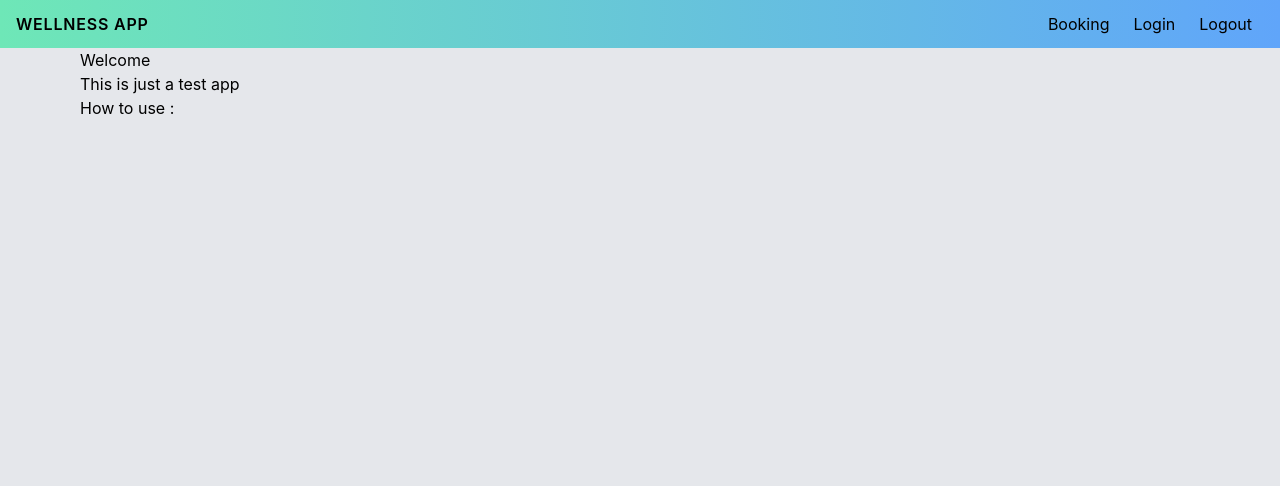
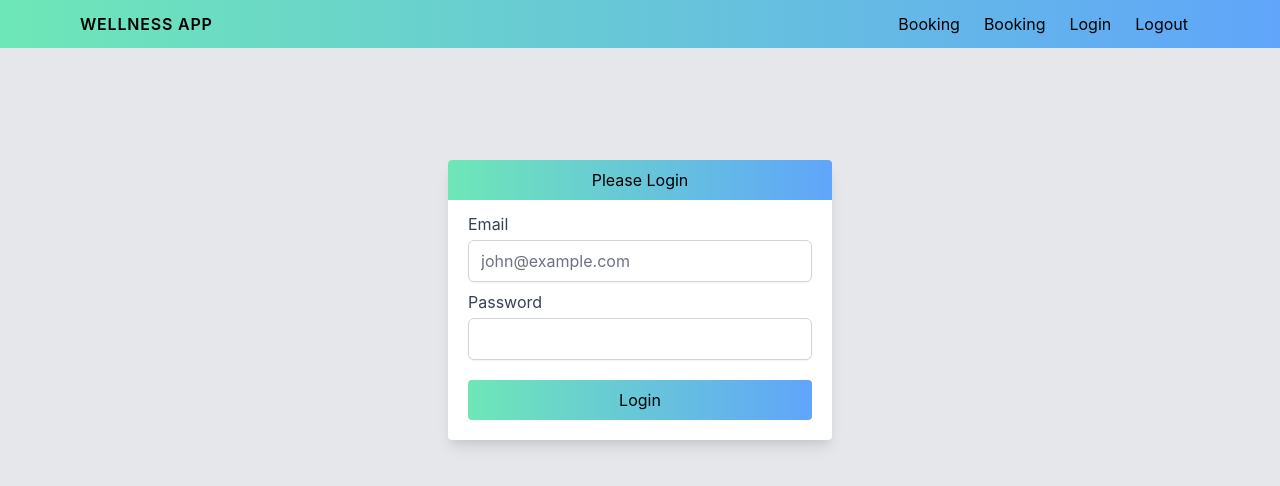
Before and after one commit to mRizalMaulana/wellness-app, a React (Create React App) app in the folder frontend/: page /login in a window 1280 px wide. Before the commit this address led to /. Shown: the top 486 px of the page. Built offline with nearby package versions, Linux system fonts and the light colour scheme.

Commit message:
update condition

```diff
--- a/frontend/src/App.js
+++ b/frontend/src/App.js
@@ -3,7 +3,9 @@ import { BrowserRouter as Router, Switch, Route, Redirect } from "react-router-d
 
 import Navbar from './components/shared/Navbar';
 import LandingPage from './components/pages/LandingPage';
+import Login from './components/pages/Login';
 import Booking from './components/pages/Booking';
+import VendorBooking from './components/pages/VendorBooking';
 // import BookingDetail from './componets/pages/BookingDetail';
 
 import './App.css';
@@ -16,7 +18,9 @@ function App() {
         <div className="container">
           <Switch>
             <Route exact path='/' component={LandingPage}/>
-            <Route exact path='/booking' component={Booking}/>
+            <Route exact path='/login' component={Login}/>
+            <Route exact path='/company/booking' component={Booking}/>
+            <Route exact path='/vendor/booking' component={VendorBooking}/>
             {/* <Route path="/booking/:id" component={BookingDetail} /> */}
             <Redirect to="/" />
           </Switch>
--- a/frontend/src/components/pages/Login.js
+++ b/frontend/src/components/pages/Login.js
@@ -0,0 +1,60 @@
+import React, { Fragment, useState } from 'react';
+
+const Login = () => {
+    const [user, setUser] = useState({
+        email: '',
+        password: ''
+    });
+
+    const { email, password } = user;
+
+    const onChange = e => setUser({...user, [e.target.name]: e.target.value});
+
+    const onSubmit = e => {
+        e.preventDefault();
+        console.log('submit');
+    }
+
+    return (
+        <Fragment>
+            <div className='mt-28'>
+                <div className='bg-white max-w-sm rounded overflow-hidden shadow-lg mx-auto'>
+                    <div className='bg-gradient-to-r from-green-300 to-blue-400'>
+                        <h2 className='text-center text-black py-2'>Please Login</h2>
+                    </div>
+
+                    <form onSubmit={onSubmit} className='my-3'>
+                        <div className='px-5 mt-2'>
+                            <label className="block">
+                                <span className="text-gray-700">Email</span>
+                                <input type="email" name="email" value={email} onchange={onChange}
+                                       className="mt-1 block w-full rounded-md
+                                    border-gray-300 shadow-sm focus:border-indigo-300
+                                    focus:ring focus:ring-indigo-200 focus:ring-opacity-50"
+                                       placeholder="john@example.com"/>
+                            </label>
+                        </div>
+
+                        <div className='px-5 mt-2'>
+                            <label className="block">
+                                <span className="text-gray-700">Password</span>
+                                <input type="password" name='password' value={password} onChange={onchange}
+                                       className="mt-1 block w-full rounded-md
+                                    border-gray-300 shadow-sm focus:border-indigo-300
+                                    focus:ring focus:ring-indigo-200 focus:ring-opacity-50"
+                                />
+                            </label>
+                        </div>
+
+                        <div className='px-5 my-5'>
+                            <button type='submit' className='rounded py-2 text-center text-black w-full bg-gradient-to-r from-green-300 to-blue-400 hover:from-blue-400 hover:to-green-300 hover:text-white'>Login</button>
+                        </div>
+                    </form>
+
+                </div>
+            </div>
+        </Fragment>
+    );
+}
+
+export default Login;
--- /dev/null
+++ b/frontend/src/components/pages/VendorBooking.js
@@ -0,0 +1,87 @@
+import { useEffect, useState } from "react";
+import MainLayout from "../shared/MainLayout";
+import { Link } from "react-router-dom";
+import axios from 'axios';
+
+const VendorBooking = () => {
+    const [booking, setBooking] = useState([]);
+
+    const fetchBooking = async () => {
+        const {data} = await axios.get('/api/booking');
+        setBooking(data);
+    }
+
+    console.log(booking);
+    useEffect(() => {
+        fetchBooking();
+    }, [])
+
+    return (
+        <MainLayout title="Booking">
+            <div className="mt-5 p-5 bg-white rounded shadow-lg">
+                <div className="border border-gray-200 shadow mt-4">
+                    <table className="divide-y divide-gray-300 w-full">
+                        <thead className="bg-gray-50">
+                            <tr>
+                                <th className="px-6 py-2 text-xs text-gray-500">
+                                    ID
+                                </th>
+                                <th className="px-6 py-2 text-xs text-gray-500">
+                                    Event
+                                </th>
+                                <th className="px-6 py-2 text-xs text-gray-500">
+                                    Vendor
+                                </th>
+                                <th className="px-6 py-2 text-xs text-gray-500">
+                                    Confirmed at
+                                </th>
+                                <th className="px-6 py-2 text-xs text-gray-500">
+                                    Status
+                                </th>
+                                <th className="px-6 py-2 text-xs text-gray-500">
+                                    Created at
+                                </th>
+                                <th className="px-6 py-2 text-xs text-gray-500">
+                                    Detail
+                                </th>
+                            </tr>
+                        </thead>
+                        <tbody className="bg-white divide-y divide-gray-300 text-center">
+                            {
+                                booking.map((data) => (
+                                    <tr key={data._id} className="whitespace-nowrap">
+                                        <td className="px-6 py-4 text-sm text-gray-500">
+                                            {data._id}
+                                        </td>
+                                        <td className="px-6 py-4">
+                                            <div className="text-sm text-gray-900">
+                                                {data.event}
+                                            </div>
+                                        </td>
+                                        <td className="px-6 py-4">
+                                            <div className="text-sm text-gray-500">{data.vendor}</div>
+                                        </td>
+                                        <td className="px-6 py-4 text-sm  text-gray-500">
+                                            {data.confirm_at}
+                                        </td>
+                                        <td className="px-6 py-4 text-sm  text-gray-500">
+                                            {data.status}
+                                        </td>
+                                        <td className="px-6 py-4 text-sm  text-gray-500">
+                                            {data.created_at}
+                                        </td>
+                                        <td className="px-6 py-4 ">
+                                            <Link to={`/booking/${data._id}`} className="px-4  py-1 text-sm text-blue-600 bg-blue-200 rounded-full">See Detail</Link>
+                                        </td>
+                                    </tr>
+                                ))
+                            }
+                        </tbody>
+                    </table>
+                </div>
+            </div>
+        </MainLayout>
+    );
+}
+
+export default VendorBooking;
--- a/frontend/src/components/shared/Navbar.js
+++ b/frontend/src/components/shared/Navbar.js
@@ -7,7 +7,8 @@ const Navbar = () => {
     return (
         <Fragment>
             <nav className='flex bg-gradient-to-r from-green-300 to-blue-400 py-3'>
-                <div className='flex container px-4 mx-auto flex flex-wrap items-center justify-between'>
+                <div className='container'>
+                <div className='flex mx-auto flex flex-wrap items-center justify-between'>
                     <div className='realtive flex w-full justify-between lg:w-auto lg:static lg:block lg:justify-start'>
                         <Link to='/' className='text-black uppercase tracking-wider font-semibold'>wellness app</Link>
 
@@ -22,7 +23,10 @@ const Navbar = () => {
                     <div className={"lg:flex flex-grow items-center" + (navbarOpen ? " block" : " hidden")}>
                         <ul className='flex flex-col lg:flex-row list-none lg:ml-auto'>
                             <li className='text-center my-2 lg:my-0 border-2 border-black lg:border-none py-2 lg:p-0'>
-                                <Link className='px-3 hover:text-white' to='/booking' >Booking</Link>
+                                <Link className='px-3 hover:text-white' to='/company/booking' >Booking</Link>
+                            </li>
+                            <li className='text-center my-2 lg:my-0 border-2 border-black lg:border-none py-2 lg:p-0'>
+                                <Link className='px-3 hover:text-white' to='/vendor/booking' >Booking</Link>
                             </li>
                             <li className='text-center my-2 lg:my-0 border-2 border-black lg:border-none py-2 lg:p-0'>
                                 <Link className='px-3 hover:text-white' to='/login' >Login</Link>
@@ -33,6 +37,7 @@ const Navbar = () => {
                         </ul>
                     </div>
                 </div>
+                </div>
             </nav>
         </Fragment>
     );
```
